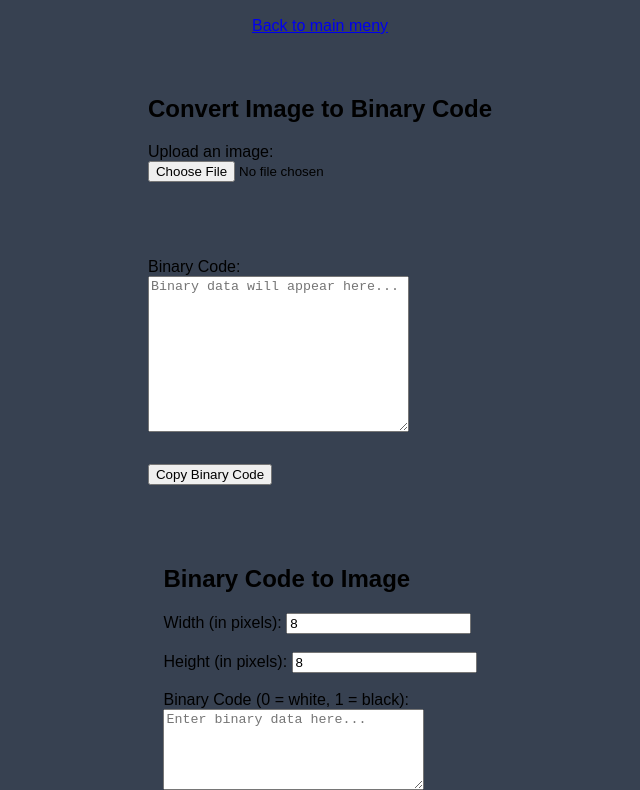
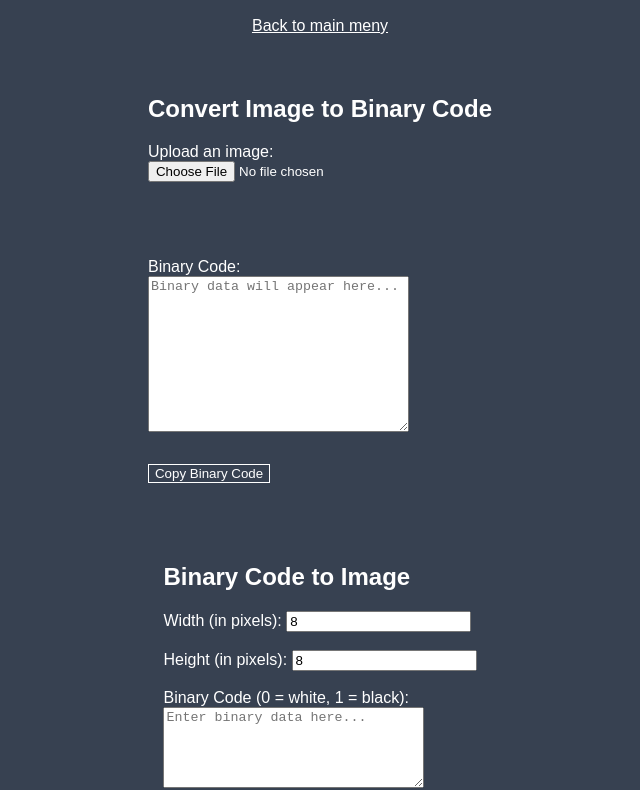
Before and after one commit to MrWaVey/webside-testing, a plain HTML site: page pixel.html in a window 1280 px wide. Shown: the part 93-883 px from the top of the page, without its empty margins (320-960 px from the left). Drawn offline with Linux system fonts and the light colour scheme.

Commit message:
css upp 0.3

```diff
--- a/pixel.css
+++ b/pixel.css
@@ -6,6 +6,7 @@ body {
     flex-direction: column;
     align-items: center;
     background-color: #374151;
+    color: white; /* Endrer tekstfargen til hvit for hele siden */
 }
 
 header {
@@ -19,6 +20,7 @@ header a {
     display: inline-block;
     margin-top: 10px;
     font-size: 16px;
+    color: white; /* Gjør lenken hvit */
 }
 
 /* For the two sections (left and right) */
@@ -62,6 +64,9 @@ canvas {
 
 #binaryCodeContainer button {
     margin-top: 10px;
+    color: white; /* Gjør teksten på knappen hvit */
+    background-color: #374151; /* Gir knappene en mørk bakgrunn for kontrast */
+    border: 1px solid #ffffff; /* Gir knappene en hvit kant */
 }
 
 /* For image and content placement */
```
